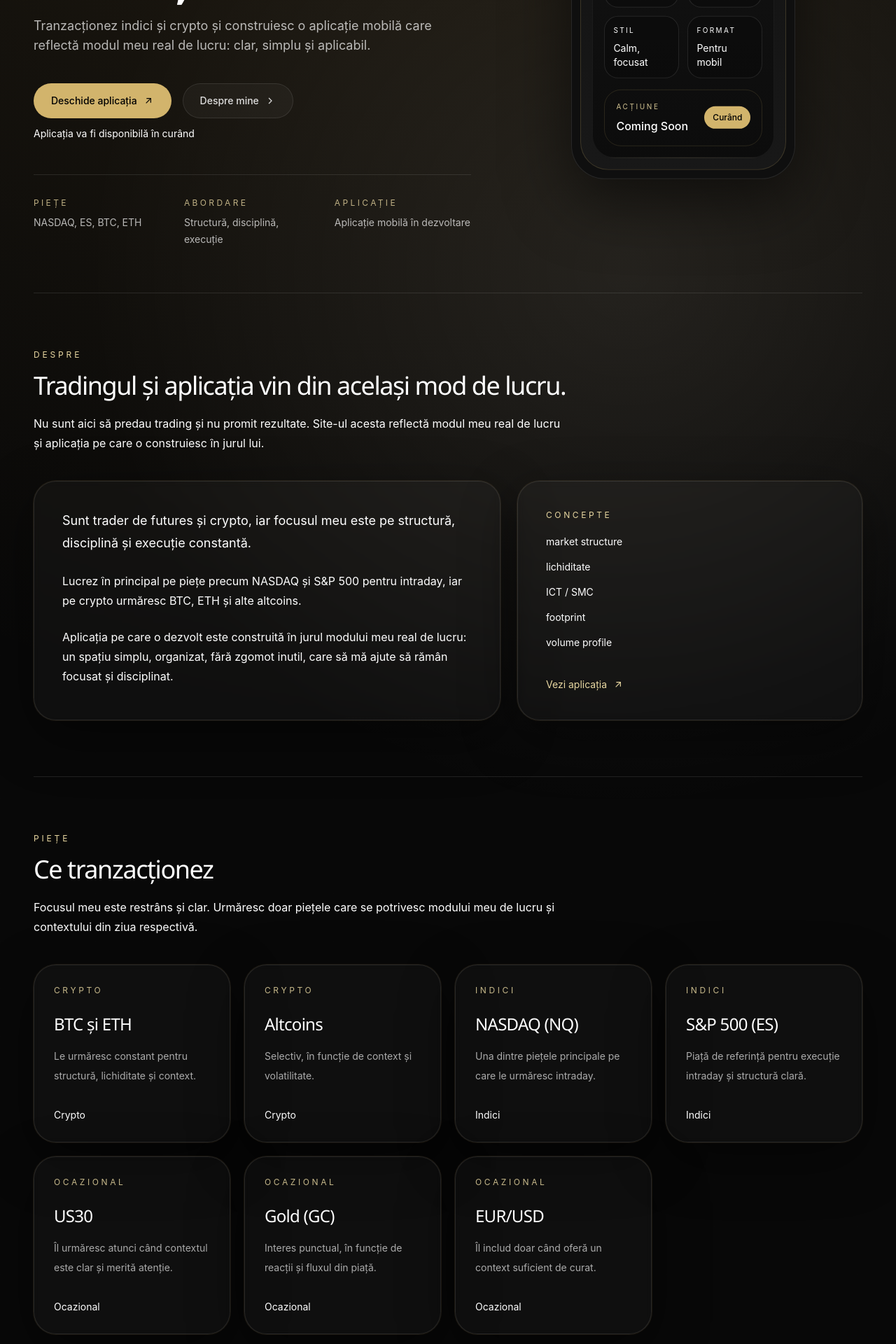
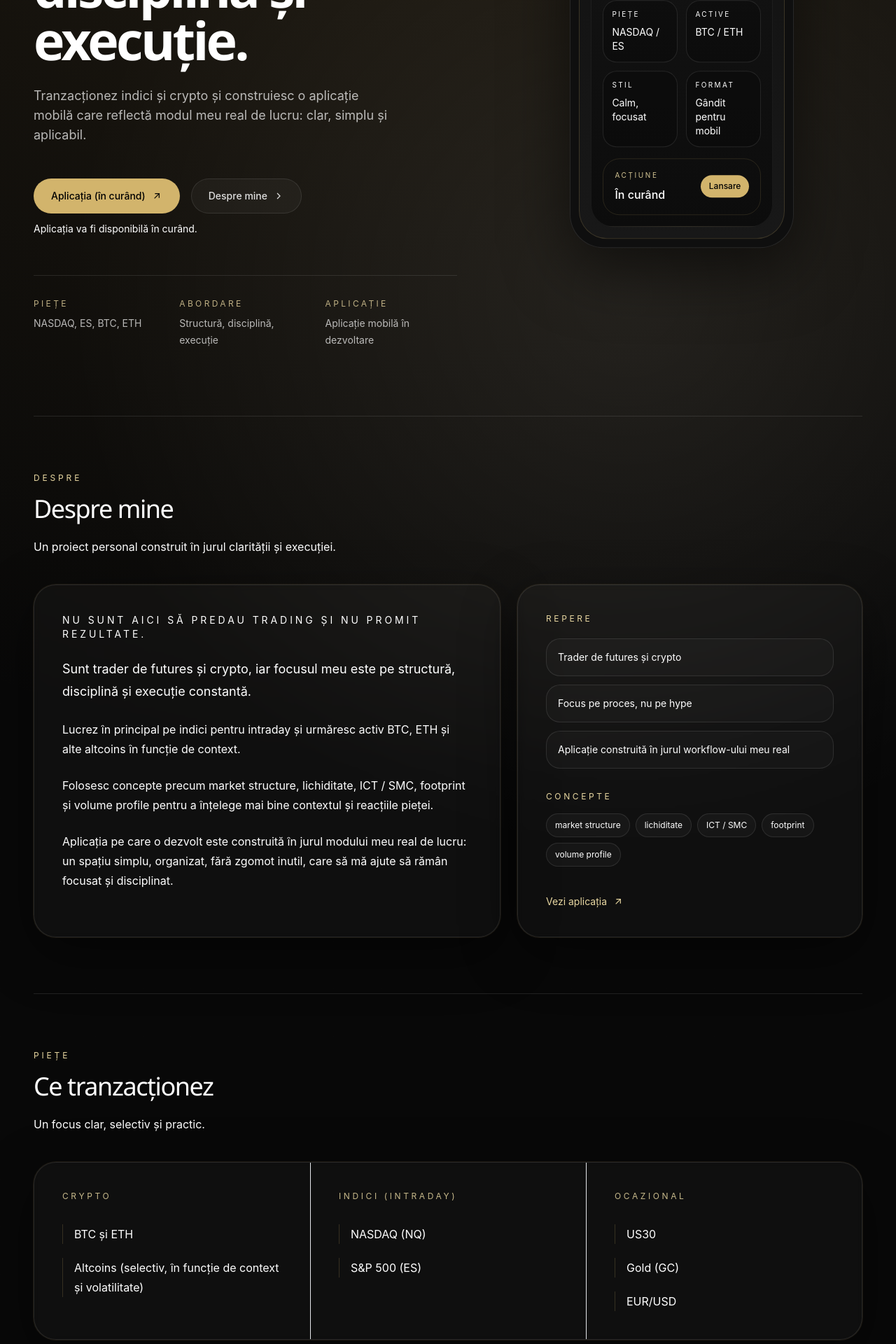
Before and after one commit to imeugenc/eugen-website, a Next.js app: page / in a window 1280 px wide. Shown: the part 560-2480 px from the top of the page at 70% size. Built offline with nearby package versions, Linux system fonts and the light colour scheme.

Commit message:
Refine Romanian website content and layout

```diff
--- a/app/page.tsx
+++ b/app/page.tsx
@@ -1,7 +1,13 @@
 import { ArrowUpRight, ChevronRight, Mail, Play, Smartphone } from "@/components/icons";
 import { AppPreview } from "@/components/app-preview";
 import { SectionHeading } from "@/components/section-heading";
-import { appBenefits, tradeGroups, tradingConcepts, workPrinciples } from "@/components/site-data";
+import {
+  aboutHighlights,
+  appBenefits,
+  tradeCategories,
+  tradingConcepts,
+  workPrinciples
+} from "@/components/site-data";
 
 const appLinks = {
   open: "#",
@@ -24,7 +30,7 @@ export default function HomePage() {
             </a>
             <nav className="hidden items-center gap-8 text-sm text-white/72 md:flex">
               <a href="#about" className="transition hover:text-white">
-                Despre
+                Despre mine
               </a>
               <a href="#markets" className="transition hover:text-white">
                 Ce tranzacționez
@@ -44,23 +50,27 @@ export default function HomePage() {
 
         <section
           id="top"
-          className="grid flex-1 items-center gap-16 py-12 md:py-16 lg:grid-cols-[1.1fr_0.9fr] lg:gap-12"
+          className="grid flex-1 items-center gap-16 py-16 md:py-20 lg:grid-cols-[1.08fr_0.92fr] lg:gap-16 lg:py-24"
         >
           <div className="max-w-2xl animate-rise opacity-0 [animation-delay:120ms] [animation-fill-mode:forwards]">
             <div className="mb-6 inline-flex items-center gap-3 rounded-full border border-gold-300/20 bg-white/[0.03] px-4 py-2 text-xs uppercase tracking-[0.28em] text-gold-200">
               <span className="h-2 w-2 rounded-full bg-gold-300 shadow-[0_0_18px_rgba(210,180,108,0.7)]" />
               Website personal
             </div>
-            <h1 className="max-w-xl text-5xl font-semibold leading-[0.95] tracking-[-0.04em] text-white sm:text-6xl lg:text-7xl">
-              Trader de futures, focusat pe structură, disciplină și execuție.
+            <p className="text-sm uppercase tracking-[0.32em] text-white/42">Eugen Costache</p>
+            <h1 className="mt-5 max-w-2xl text-5xl font-semibold leading-[0.95] tracking-[-0.05em] text-white sm:text-6xl lg:text-[4.7rem]">
+              Trader de futures.
+              <span className="mt-2 block text-white/92">
+                Focus pe structură, disciplină și execuție.
+              </span>
             </h1>
-            <p className="mt-6 max-w-xl text-base leading-7 text-white/70 sm:text-lg">
+            <p className="mt-7 max-w-lg text-base leading-7 text-white/70 sm:text-lg">
               Tranzacționez indici și crypto și construiesc o aplicație mobilă care reflectă modul
               meu real de lucru: clar, simplu și aplicabil.
             </p>
-            <div className="mt-10 flex flex-col gap-4 sm:flex-row">
+            <div className="mt-12 flex flex-col gap-4 sm:flex-row">
               <a href={appLinks.open} className="button-primary">
-                Deschide aplicația
+                Aplicația (în curând)
                 <ArrowUpRight />
               </a>
               <a href={appLinks.about} className="button-secondary">
@@ -68,8 +78,8 @@ export default function HomePage() {
                 <ChevronRight />
               </a>
             </div>
-            <p className="mt-3 text-sm text-gold-200/78">Aplicația va fi disponibilă în curând</p>
-            <div className="mt-12 grid gap-5 border-t border-white/10 pt-8 sm:grid-cols-3">
+            <p className="mt-3 text-sm text-gold-200/78">Aplicația va fi disponibilă în curând.</p>
+            <div className="mt-14 grid gap-5 border-t border-white/10 pt-8 sm:grid-cols-3">
               {[
                 ["Piețe", "NASDAQ, ES, BTC, ETH"],
                 ["Abordare", "Structură, disciplină, execuție"],
@@ -94,18 +104,25 @@ export default function HomePage() {
         <section id="about" className="section-shell">
           <SectionHeading
             eyebrow="Despre"
-            title="Tradingul și aplicația vin din același mod de lucru."
-            description="Nu sunt aici să predau trading și nu promit rezultate. Site-ul acesta reflectă modul meu real de lucru și aplicația pe care o construiesc în jurul lui."
+            title="Despre mine"
+            description="Un proiect personal construit în jurul clarității și execuției."
           />
           <div className="grid gap-6 lg:grid-cols-[1.15fr_0.85fr]">
             <div className="panel p-8 sm:p-10">
-              <p className="text-lg leading-8 text-white/78">
+              <p className="text-sm uppercase tracking-[0.28em] text-gold-200/82">
+                Nu sunt aici să predau trading și nu promit rezultate.
+              </p>
+              <p className="mt-6 text-lg leading-8 text-white/78">
                 Sunt trader de futures și crypto, iar focusul meu este pe structură, disciplină și
                 execuție constantă.
               </p>
               <p className="mt-6 text-base leading-7 text-white/62">
-                Lucrez în principal pe piețe precum NASDAQ și S&amp;P 500 pentru intraday, iar pe
-                crypto urmăresc BTC, ETH și alte altcoins.
+                Lucrez în principal pe indici pentru intraday și urmăresc activ BTC, ETH și alte
+                altcoins în funcție de context.
+              </p>
+              <p className="mt-6 text-base leading-7 text-white/62">
+                Folosesc concepte precum market structure, lichiditate, ICT / SMC, footprint și
+                volume profile pentru a înțelege mai bine contextul și reacțiile pieței.
               </p>
               <p className="mt-6 text-base leading-7 text-white/62">
                 Aplicația pe care o dezvolt este construită în jurul modului meu real de lucru: un
@@ -113,14 +130,31 @@ export default function HomePage() {
                 disciplinat.
               </p>
             </div>
+
             <div className="panel flex flex-col justify-between p-8 sm:p-10">
               <div>
-                <p className="text-xs uppercase tracking-[0.3em] text-gold-200">Concepte</p>
-                <ul className="mt-5 space-y-4 text-sm text-white/72">
-                  {tradingConcepts.map((concept) => (
-                    <li key={concept}>{concept}</li>
+                <p className="text-xs uppercase tracking-[0.3em] text-gold-200">Repere</p>
+                <ul className="mt-5 space-y-3 text-sm text-white/72">
+                  {aboutHighlights.map((item) => (
+                    <li
+                      key={item}
+                      className="rounded-[1.25rem] border border-white/10 bg-white/[0.025] px-4 py-4"
+                    >
+                      {item}
+                    </li>
                   ))}
                 </ul>
+                <p className="mt-8 text-xs uppercase tracking-[0.3em] text-gold-200">Concepte</p>
+                <div className="mt-4 flex flex-wrap gap-2">
+                  {tradingConcepts.map((concept) => (
+                    <span
+                      key={concept}
+                      className="rounded-full border border-white/10 bg-white/[0.03] px-3 py-2 text-xs text-white/64"
+                    >
+                      {concept}
+                    </span>
+                  ))}
+                </div>
               </div>
               <a href="#app" className="mt-10 inline-flex items-center gap-2 text-sm text-gold-200">
                 Vezi aplicația
@@ -134,25 +168,25 @@ export default function HomePage() {
           <SectionHeading
             eyebrow="Piețe"
             title="Ce tranzacționez"
-            description="Focusul meu este restrâns și clar. Urmăresc doar piețele care se potrivesc modului meu de lucru și contextului din ziua respectivă."
+            description="Un focus clar, selectiv și practic."
           />
-          <div className="grid gap-5 md:grid-cols-2 xl:grid-cols-4">
-            {tradeGroups.map((market, index) => (
-              <article
-                key={market.name}
-                className="panel group min-h-[240px] p-7 transition duration-300 hover:-translate-y-1 hover:border-gold-300/30"
-                style={{ animationDelay: `${index * 120}ms` }}
-              >
-                <div className="flex h-full flex-col">
-                  <p className="text-xs uppercase tracking-[0.3em] text-gold-200/85">{market.tag}</p>
-                  <h3 className="mt-6 text-2xl font-medium tracking-[-0.03em] text-white">
-                    {market.name}
-                  </h3>
-                  <p className="mt-4 text-sm leading-7 text-white/65">{market.description}</p>
-                  <div className="mt-auto pt-8 text-sm text-white/42">{market.tag}</div>
-                </div>
-              </article>
-            ))}
+          <div className="panel overflow-hidden">
+            <div className="grid gap-0 divide-y divide-white/8 lg:grid-cols-3 lg:divide-x lg:divide-y-0">
+              {tradeCategories.map((category) => (
+                <article key={category.title} className="p-8 sm:p-10">
+                  <p className="text-xs uppercase tracking-[0.3em] text-gold-200/85">
+                    {category.title}
+                  </p>
+                  <ul className="mt-8 space-y-5">
+                    {category.items.map((item) => (
+                      <li key={item} className="border-l border-gold-300/20 pl-4">
+                        <p className="text-base leading-7 text-white/82">{item}</p>
+                      </li>
+                    ))}
+                  </ul>
+                </article>
+              ))}
+            </div>
           </div>
         </section>
 
@@ -163,24 +197,29 @@ export default function HomePage() {
             description="Nu urmăresc setupuri „magice” și nu tranzacționez pe bază de semnale."
           />
           <div className="grid gap-6 lg:grid-cols-[1fr_1fr]">
-            <div className="panel p-8 sm:p-10">
+            <div className="panel bg-[linear-gradient(180deg,rgba(255,255,255,0.035),rgba(255,255,255,0.02))] p-8 sm:p-10">
               <p className="text-lg leading-8 text-white/78">
-                Mă bazez pe structură, lichiditate și reacții reale în zone importante, nu pe
-                ideea că piața trebuie să îmi confirme o opinie dinainte.
+                Mă bazez pe structură, lichiditate și reacții în zone importante, nu pe ideea că
+                piața trebuie să îmi confirme o opinie dinainte.
               </p>
               <ul className="mt-8 space-y-4 text-sm text-white/72">
                 {workPrinciples.map((item) => (
-                  <li key={item}>{item}</li>
+                  <li
+                    key={item}
+                    className="rounded-[1.25rem] border border-white/10 bg-black/20 px-4 py-4"
+                  >
+                    {item}
+                  </li>
                 ))}
               </ul>
             </div>
             <div className="panel p-8 sm:p-10">
-              <p className="text-base leading-7 text-white/68">
+              <p className="text-lg leading-8 text-white/78">
                 Obiectivul meu nu este să am dreptate de fiecare dată, ci să execut corect,
                 constant și disciplinat.
               </p>
               <p className="mt-6 text-base leading-7 text-white/62">
-                Tradingul pentru mine este un proces, nu un shortcut.
+                Tradingul pentru mine este un proces bazat pe disciplină, nu un shortcut.
               </p>
             </div>
           </div>
@@ -190,7 +229,7 @@ export default function HomePage() {
           <SectionHeading
             eyebrow="Aplicația"
             title="Aplicația"
-            description="Construiesc o aplicație mobilă care reflectă exact modul în care gândesc și lucrez."
+            description="Un tool gândit pentru claritate și uz real."
           />
           <div className="grid gap-6 lg:grid-cols-[0.95fr_1.05fr]">
             <div className="panel p-8 sm:p-10">
@@ -199,9 +238,13 @@ export default function HomePage() {
                 Gândită pentru mobil
               </div>
               <h3 className="mt-8 text-3xl font-medium tracking-[-0.04em] text-white sm:text-4xl">
-                Simplu, organizat și gândit pentru utilizare reală.
+                Un tool gândit pentru claritate și uz real.
               </h3>
               <p className="mt-5 max-w-xl text-base leading-7 text-white/68">
+                Construiesc o aplicație mobilă care reflectă exact modul în care gândesc și
+                lucrez.
+              </p>
+              <p className="mt-6 max-w-xl text-base leading-7 text-white/62">
                 Nu este o aplicație de semnale și nu promite rezultate.
               </p>
               <ul className="mt-6 space-y-4 text-sm text-white/72">
@@ -214,19 +257,21 @@ export default function HomePage() {
               </p>
               <div className="mt-10 flex flex-wrap gap-3">
                 <a href={appLinks.open} className="button-primary">
-                  Coming Soon
+                  În curând
                   <ArrowUpRight />
                 </a>
                 <a href={appLinks.appStore} className="button-secondary">
-                  Coming Soon
+                  App Store
                   <Play />
                 </a>
                 <a href={appLinks.googlePlay} className="button-secondary">
-                  Coming Soon
+                  Google Play
                   <Play />
                 </a>
               </div>
-              <p className="mt-4 text-sm text-gold-200/78">Coming Soon</p>
+              <p className="mt-4 text-sm text-gold-200/78">
+                Linkurile și accesul direct vor fi adăugate când aplicația este gata.
+              </p>
             </div>
 
             <div className="panel relative overflow-hidden p-6 sm:p-8">
@@ -273,8 +318,8 @@ export default function HomePage() {
                 </div>
               </div>
 
-              <a href={appLinks.open} className="button-primary">
-                Coming Soon
+              <a href={appLinks.open} className="button-secondary">
+                Aplicația în curând
                 <ArrowUpRight />
               </a>
             </div>
--- a/components/app-preview.tsx
+++ b/components/app-preview.tsx
@@ -14,7 +14,9 @@ export function AppPreview({ compact = false }: AppPreviewProps) {
         <div className="mt-5 rounded-[2rem] border border-white/5 bg-[radial-gradient(circle_at_top,rgba(210,180,108,0.16),transparent_28%),linear-gradient(180deg,#151515_0%,#0c0c0c_100%)] p-4">
           <div className="flex items-center justify-between">
             <div>
-              <p className="text-[10px] uppercase tracking-[0.24em] text-gold-200/80">EC App</p>
+              <p className="text-[10px] uppercase tracking-[0.24em] text-gold-200/80">
+                Aplicația EC
+              </p>
               <p className="mt-2 text-lg font-medium text-white">Execuție</p>
             </div>
             <div className="rounded-full border border-gold-300/25 bg-gold-300/10 px-3 py-1 text-[10px] uppercase tracking-[0.22em] text-gold-200">
@@ -26,7 +28,9 @@ export function AppPreview({ compact = false }: AppPreviewProps) {
             <div className="flex items-end justify-between">
               <div>
                 <p className="text-[11px] uppercase tracking-[0.24em] text-white/42">Focus</p>
-                <p className="mt-2 text-2xl font-medium tracking-[-0.04em] text-white">Disciplină</p>
+                <p className="mt-2 text-2xl font-medium tracking-[-0.04em] text-white">
+                  Disciplină
+                </p>
               </div>
               <div className="text-right">
                 <p className="text-[11px] uppercase tracking-[0.24em] text-white/42">Stare</p>
@@ -38,9 +42,9 @@ export function AppPreview({ compact = false }: AppPreviewProps) {
           <div className="mt-4 grid grid-cols-2 gap-3">
             {[
               ["Piețe", "NASDAQ / ES"],
-              ["Crypto", "BTC / ETH"],
+              ["Active", "BTC / ETH"],
               ["Stil", "Calm, focusat"],
-              ["Format", "Pentru mobil"]
+              ["Format", "Gândit pentru mobil"]
             ].map(([label, value]) => (
               <div key={label} className="rounded-[1.25rem] border border-white/10 bg-black/20 p-3">
                 <p className="text-[10px] uppercase tracking-[0.24em] text-white/38">{label}</p>
@@ -53,10 +57,10 @@ export function AppPreview({ compact = false }: AppPreviewProps) {
             <div className="flex items-center justify-between">
               <div>
                 <p className="text-[10px] uppercase tracking-[0.26em] text-gold-200/90">Acțiune</p>
-                <p className="mt-2 text-base font-medium text-white">Coming Soon</p>
+                <p className="mt-2 text-base font-medium text-white">În curând</p>
               </div>
               <div className="rounded-full bg-gold-300 px-3 py-2 text-xs font-medium text-black">
-                Curând
+                Lansare
               </div>
             </div>
           </div>
--- a/components/site-data.ts
+++ b/components/site-data.ts
@@ -1,38 +1,18 @@
-export const tradeGroups = [
+export const tradeCategories = [
   {
-    tag: "Crypto",
-    name: "BTC și ETH",
-    description: "Le urmăresc constant pentru structură, lichiditate și context."
+    title: "Crypto",
+    items: [
+      "BTC și ETH",
+      "Altcoins (selectiv, în funcție de context și volatilitate)"
+    ]
   },
   {
-    tag: "Crypto",
-    name: "Altcoins",
-    description: "Selectiv, în funcție de context și volatilitate."
+    title: "Indici (intraday)",
+    items: ["NASDAQ (NQ)", "S&P 500 (ES)"]
   },
   {
-    tag: "Indici",
-    name: "NASDAQ (NQ)",
-    description: "Una dintre piețele principale pe care le urmăresc intraday."
-  },
-  {
-    tag: "Indici",
-    name: "S&P 500 (ES)",
-    description: "Piață de referință pentru execuție intraday și structură clară."
-  },
-  {
-    tag: "Ocazional",
-    name: "US30",
-    description: "Îl urmăresc atunci când contextul este clar și merită atenție."
-  },
-  {
-    tag: "Ocazional",
-    name: "Gold (GC)",
-    description: "Interes punctual, în funcție de reacții și fluxul din piață."
-  },
-  {
-    tag: "Ocazional",
-    name: "EUR/USD",
-    description: "Îl includ doar când oferă un context suficient de curat."
+    title: "Ocazional",
+    items: ["US30", "Gold (GC)", "EUR/USD"]
   }
 ] as const;
 
@@ -56,3 +36,9 @@ export const tradingConcepts = [
   "footprint",
   "volume profile"
 ] as const;
+
+export const aboutHighlights = [
+  "Trader de futures și crypto",
+  "Focus pe proces, nu pe hype",
+  "Aplicație construită în jurul workflow-ului meu real"
+] as const;
```
